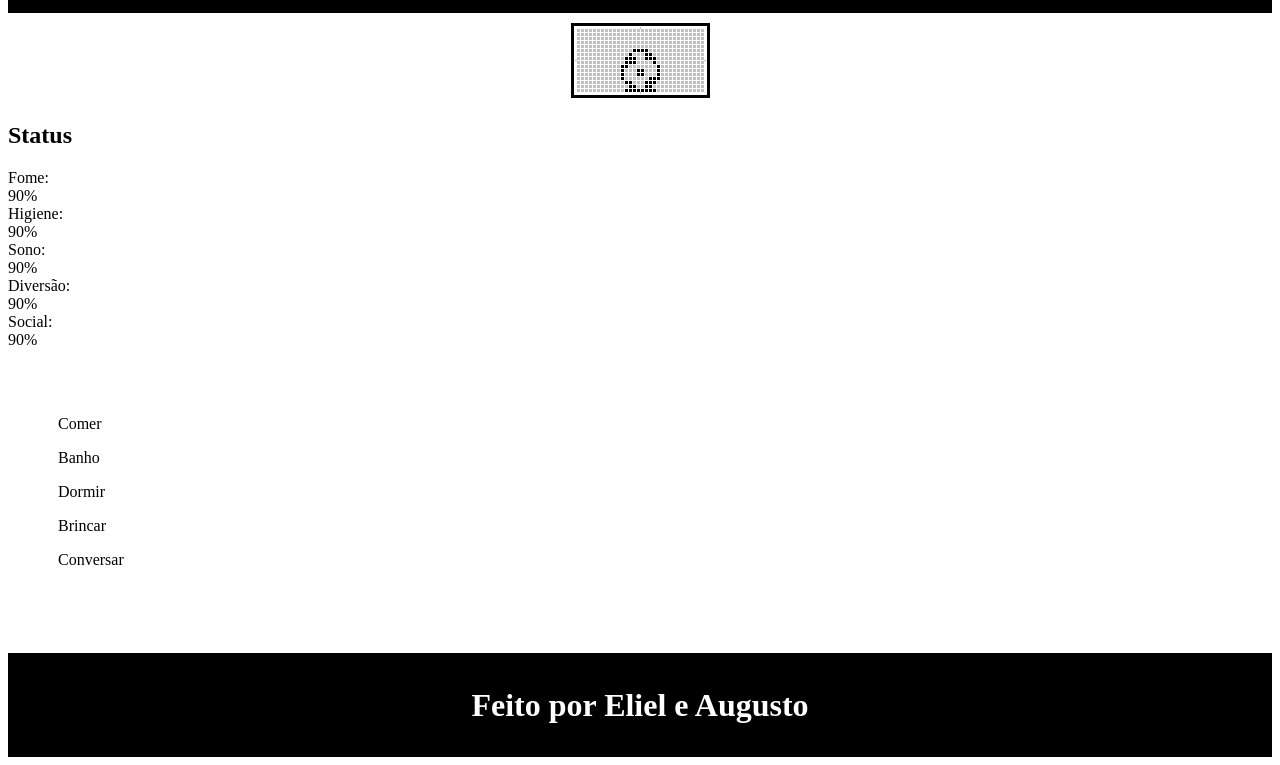
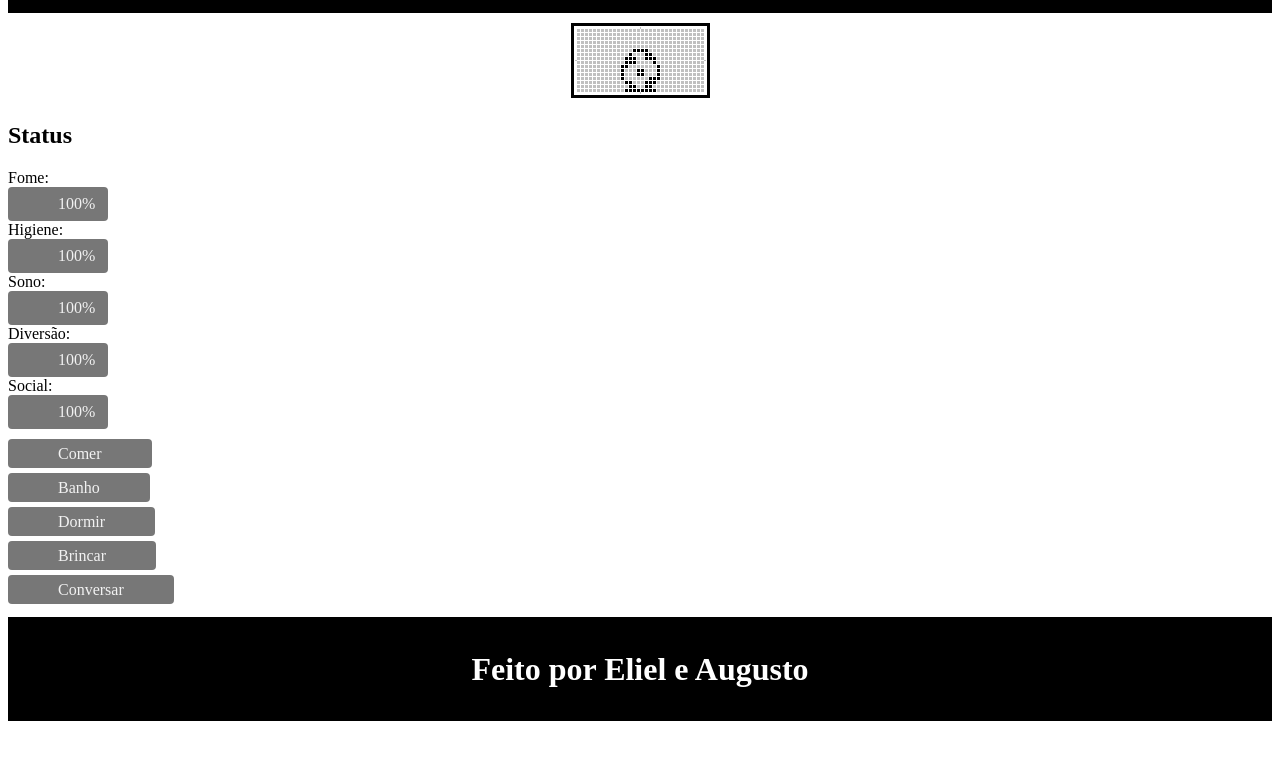
Before and after one commit to augustomilao/Virtual-Pet, a plain HTML site: page index.html in a window 1280 px wide. Shown: the part 99-864 px from the top of the page. After the commit the page ends 828 px from the top, so only its background shows below. Drawn offline with Linux system fonts and the light colour scheme.

Commit message:
Virtual-Pet 2

```diff
--- a/estilo.css
+++ b/estilo.css
@@ -11,6 +11,34 @@
     padding-top: 10px;
 }
 
-#botao{
-    padding: 50px;
-}
+.botao{
+    padding: 6px 50px;
+    background: #777;
+    color: #f2f2f2;
+    border-radius: 4px;
+    cursor: pointer;
+    width: 100%;
+  }
+
+  .botao:hover{
+    background: #222;
+  }
+
+  .botao:active{
+    background: #777;
+  }
+
+  #botao{
+      text-align: left;
+  }
+
+  .barra{
+    padding: 8px 50px;
+    background: #777;
+    color: #f2f2f2;
+    border-radius: 4px;
+  }
+
+  .lado{
+      width:100px;
+  }
--- a/script.js
+++ b/script.js
@@ -11,7 +11,7 @@ var social = 100;
 	Essa função tem a função de atualizar as informações na tela
 	de tanto em tanto tempo
 */
-function Loop(time = 2){
+function Loop(time = 1){
 
   var total = fome + higiene + sono + diversao + social;
 
@@ -68,7 +68,7 @@ function Loop(time = 2){
 	Essa função é responsável por começar e chamar o temporizador da função LOOP
 */
 function Start(){
-  var temporizador = setInterval(Loop, 1000);
+  var temporizador = setInterval(Loop, 10000);
 }
 
 /*
```
